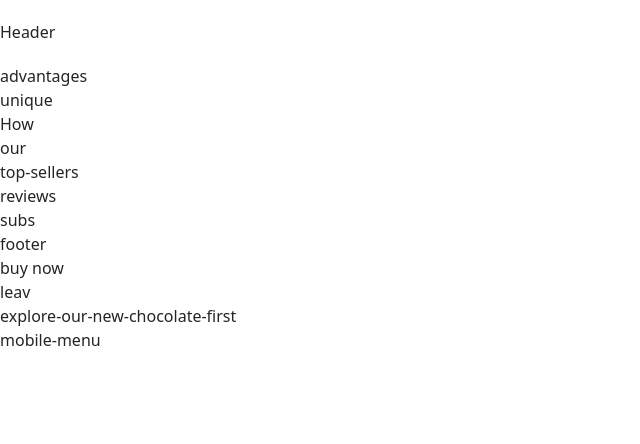
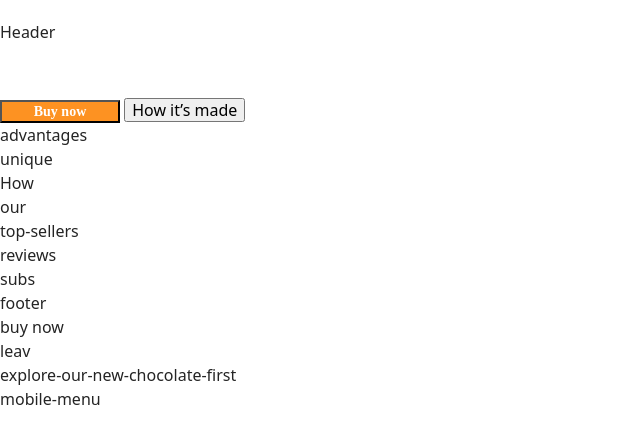
Before and after one commit to Ukro/project-team-14, a website built with Vite: page src/index.html in a window 1280 px wide. Shown: the whole page, without its empty margins (0-640 px from the left). Built offline with nearby package versions, Linux system fonts and the light colour scheme.

Commit message:
update 1 html css
базова розмітка сторінки та стилі

```diff
--- a/src/css/hero.css
+++ b/src/css/hero.css
@@ -0,0 +1,19 @@
+.hero-text {
+font-family: 'Montserrat';
+font-style: normal;
+font-weight: 500;
+font-size: 28px;
+line-height: 1.21;
+letter-spacing: -0.03em;
+color: #FFFFFF;
+}
+.hero-btn-buy {
+    min-width: 120px;
+    background-color: #FD9222;
+    font-family: 'Montserrat';
+font-style: normal;
+font-weight: 600;
+font-size: 14px;
+line-height: 17px;
+color: #FFFFFF;
+}
--- a/src/partials/hero.html
+++ b/src/partials/hero.html
@@ -1,3 +1,9 @@
-<section>
-    <h1></h1>
+<section class="hero-section">
+    <h1 hidden>Hero</h1>
+    <h2 class="hero-text">Treat yourself or a loved one to
+        our finest ingredients for a moment
+        of pure delight!</h2>
+    <button type="button" class="hero-btn-buy">Buy now</button>
+    <button type="button" class="hero-btn-how">How it’s made</button>
+
 </section>
```
